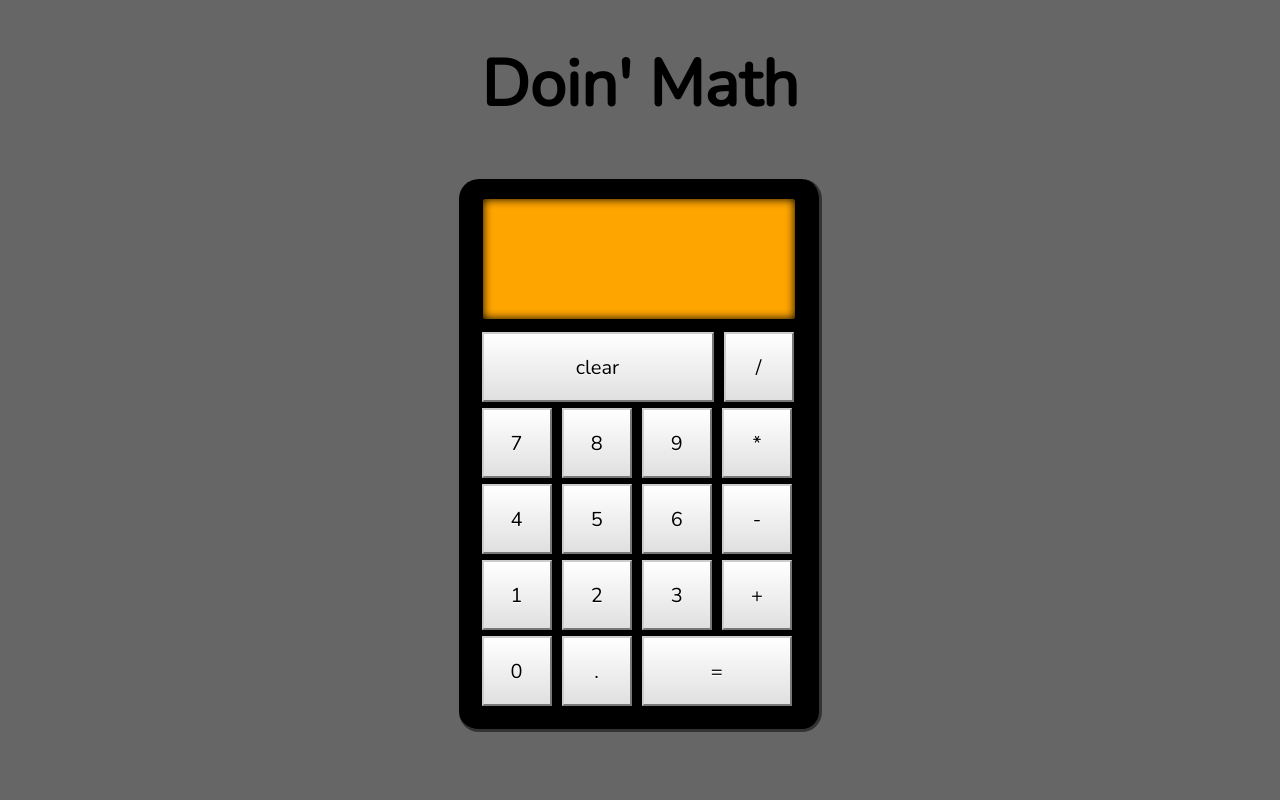
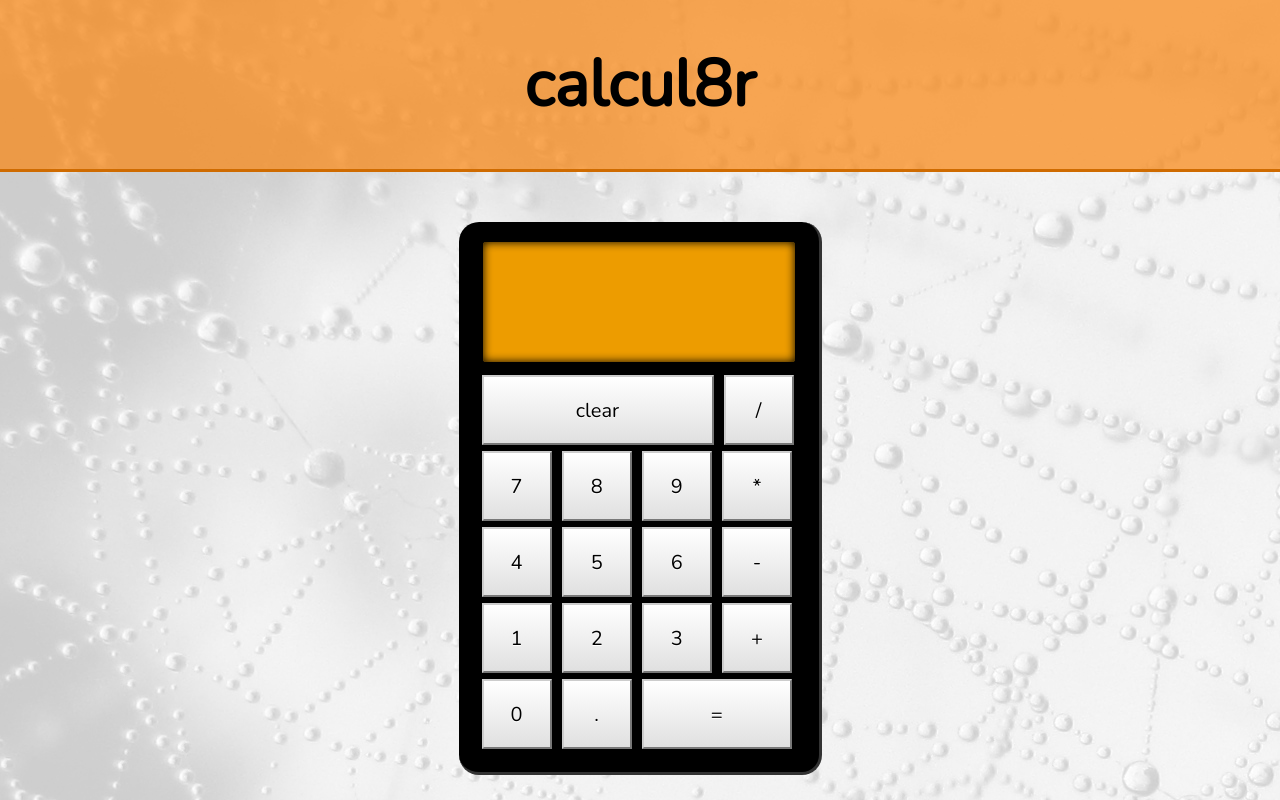
Before and after one commit to emilykeenan/calculator, a website: page public/views/index.html in a window 1280 px wide. Drawn offline with nearby package versions, Linux system fonts and the light colour scheme.

Commit message:
background styling

```diff
--- a/public/styles/styles.css
+++ b/public/styles/styles.css
@@ -1,14 +1,18 @@
 body {
   font-family: 'Nunito', sans-serif;
   color: black;
-  background: #666666;
+  background: url('../assets/images/background.jpg');
+  margin: 0;
 }
 
 h1 {
   font-size: 65px;
   margin: 0 auto;
   text-align: center;
-  margin: 40px auto 50px auto;
+  padding: 40px;
+  margin: 0 auto 50px auto;
+  background: hsla(30, 96%, 52%, 0.7);
+  border-bottom: 3px solid #cf6b00;
 }
 
 #container {
@@ -24,7 +28,7 @@ h1 {
 #calculations {
   font-family: 'Orbitron', sans-serif;
   height: 100px;
-  background-color: orange;
+  background-color: #ed9c00;
   width: 292px;
   margin: 0 auto 10px auto;
   border-radius: 3px;
--- a/public/views/index.html
+++ b/public/views/index.html
@@ -10,7 +10,7 @@
   <script type="text/javascript" src="../scripts/client.js"></script>
 </head>
 <body>
-  <h1>Doin' Math</h1>
+  <h1>calcul8r</h1>
   <div id="container">
     <div id="calculations">
       <p id="x"></p>
```
Also changed, not shown: public/assets/images/background.jpg (added).
